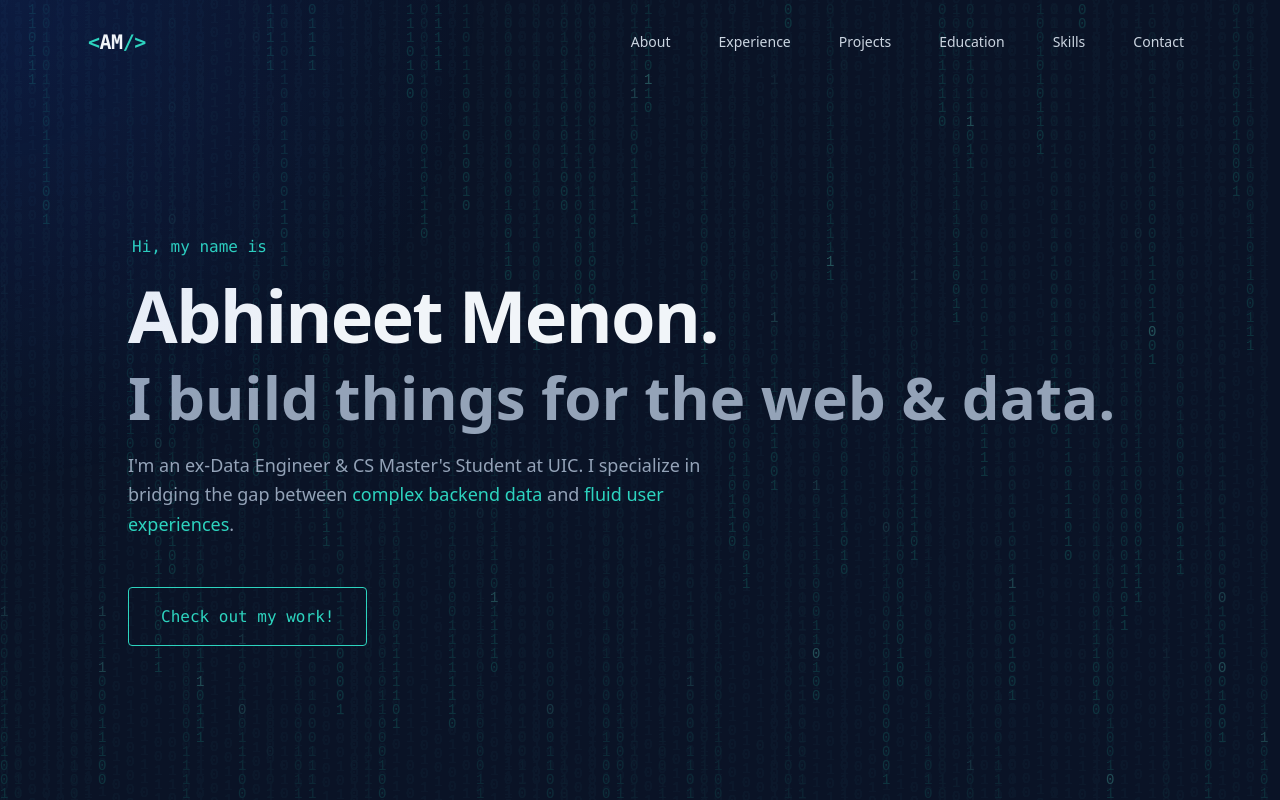
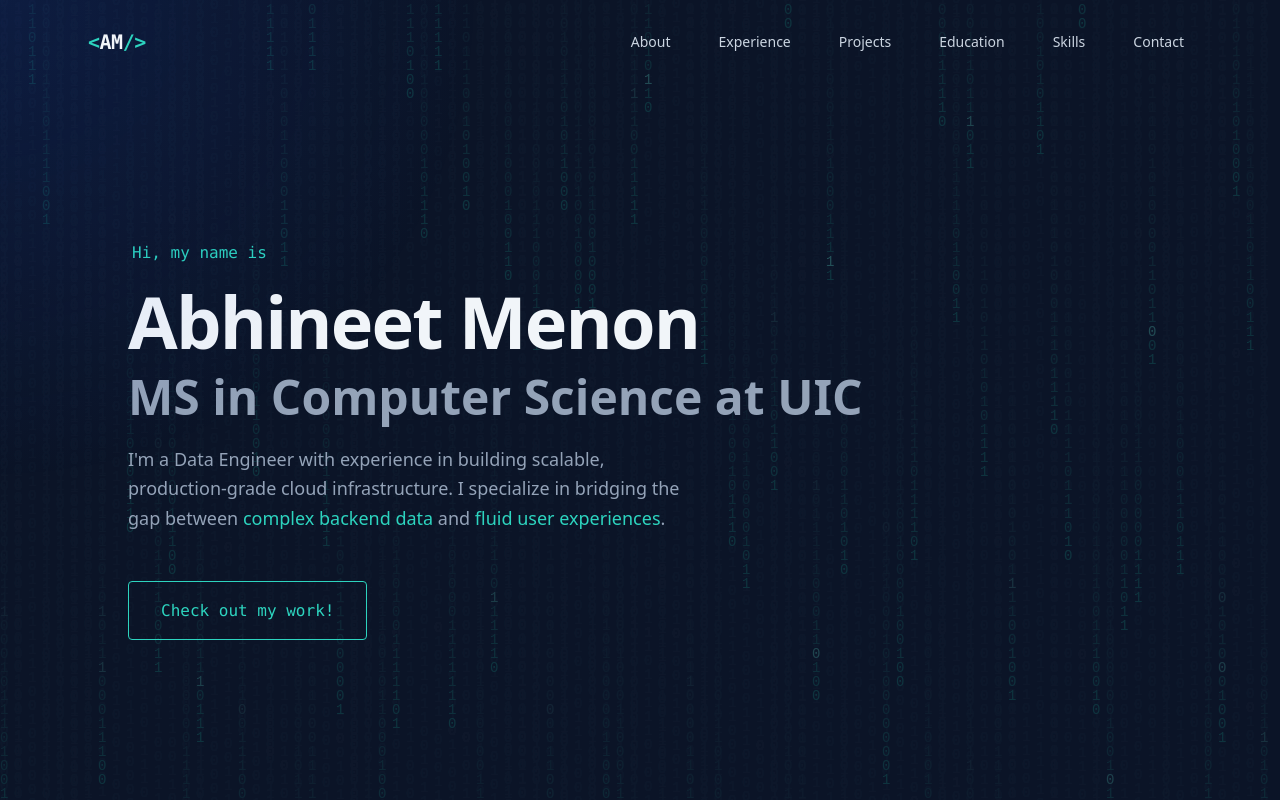
Before and after one commit to menonabhineet/portfolio, a Next.js app: page / in a window 1280 px wide. Shown: the top 800 px of the page. Built offline with nearby package versions, Linux system fonts and the light colour scheme.

Commit message:
minor changes and project added

```diff
--- a/src/app/page.tsx
+++ b/src/app/page.tsx
@@ -183,13 +183,13 @@ export default function Page() {
         <section id="hero" className="min-h-screen flex flex-col justify-center items-start pt-20">
             <p className="text-teal-400 font-mono mb-5 ml-1">Hi, my name is</p>
             <h1 className="text-5xl font-bold tracking-tight text-slate-100 sm:text-7xl mb-4">
-              {resumeData.name}.
+              {resumeData.name}
             </h1>
-            <h2 className="text-4xl sm:text-6xl font-bold text-slate-400 mb-6">
-               I build things for the web & data.
+            <h2 className="text-4xl sm:text-5xl font-bold text-slate-400 mb-6">
+               MS in Computer Science at UIC
             </h2>
             <p className="text-lg text-slate-400 mb-12 max-w-xl leading-relaxed">
-               I'm an ex-Data Engineer & CS Master's Student at UIC. I specialize in bridging the gap between <span className="text-teal-400">complex backend data</span> and <span className="text-teal-400">fluid user experiences</span>.
+               I'm a Data Engineer with experience in building scalable, production-grade cloud infrastructure. I specialize in bridging the gap between <span className="text-teal-400">complex backend data</span> and <span className="text-teal-400">fluid user experiences</span>.
             </p>
             <div className="flex flex-col sm:flex-row gap-4">
                 <button onClick={() => scrollToSection('projects')} className="px-8 py-4 rounded border border-teal-400 text-teal-400 font-mono hover:bg-teal-400/10 transition-colors">
--- a/src/components/MatrixBackground.tsx
+++ b/src/components/MatrixBackground.tsx
@@ -15,7 +15,6 @@ export const MatrixBackground = () => {
     let width = (canvas.width = window.innerWidth);
     let height = (canvas.height = window.innerHeight);
 
-    // Binary characters - added some special chars for extra "hacker" feel
     const characters = "01";
     const fontSize = 14;
     const columns = Math.floor(width / fontSize);
@@ -26,11 +25,10 @@ export const MatrixBackground = () => {
     }
 
     const draw = () => {
-      // Lower opacity fade for longer "trails"
-      ctx.fillStyle = "rgba(15, 23, 42, 0.05)";
+      ctx.fillStyle = "rgba(15, 23, 42, 0.10)";
       ctx.fillRect(0, 0, width, height);
 
-      ctx.fillStyle = "#0d9488"; // Tealer/Greener text
+      ctx.fillStyle = "#0d9488";
       ctx.font = `${fontSize}px monospace`;
 
       for (let i = 0; i < drops.length; i++) {
@@ -52,7 +50,6 @@ export const MatrixBackground = () => {
       }
     };
 
-    // Faster speed (35ms instead of 50ms)
     const interval = setInterval(draw, 35);
 
     const handleResize = () => {
--- a/src/data/resume-data.ts
+++ b/src/data/resume-data.ts
@@ -91,6 +91,16 @@ export const resumeData = {
   },
   projects: [
     {
+      title: "CaseQuery - Legal RAG System",
+      techStack: ["Python", "FAISS", "Llama-3", "GitHub", "REST APIs"],
+      description:
+        " Architected a Retrieval-Augmented Generation (RAG) system for legal QA, integrating a hybrid retrieval pipeline toreduce LLM or AI hallucinations by anchoring answers to specific case law citations. Implemented embeddings generation and document chunking strategies for dense and sparse retrieval with a custom evaluation pipeline, achieving a high recall score and a 50% improvement in ROUGE-L scores over zero-shot baselines.",
+      link: {
+        label: "GitHub",
+        href: "https://github.com/menonabhineet/caseQuery",
+      },
+    },
+    {
       title: "BattyCoda: Acoustic Classification",
       techStack: ["Open Source", "Python", "Streamlit", "Signal Processing", "Matplotlib"],
       description:
```
